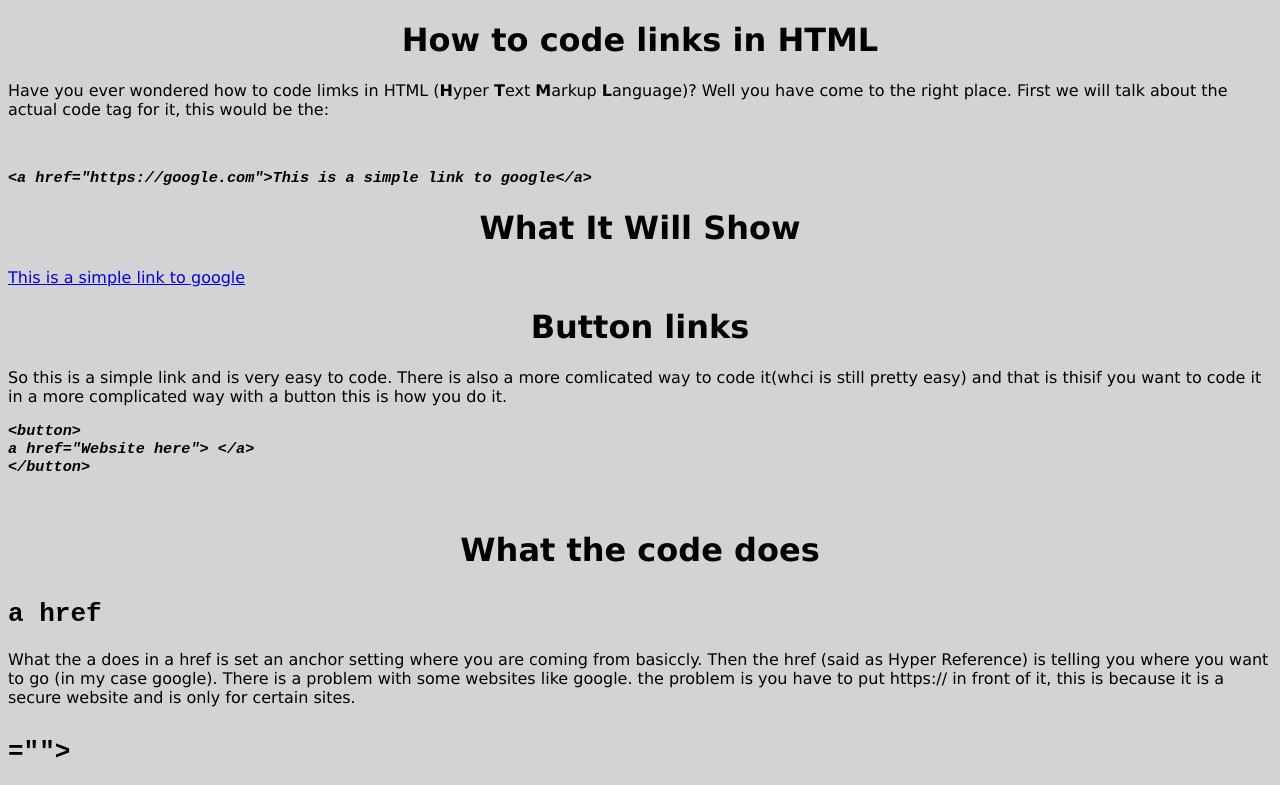
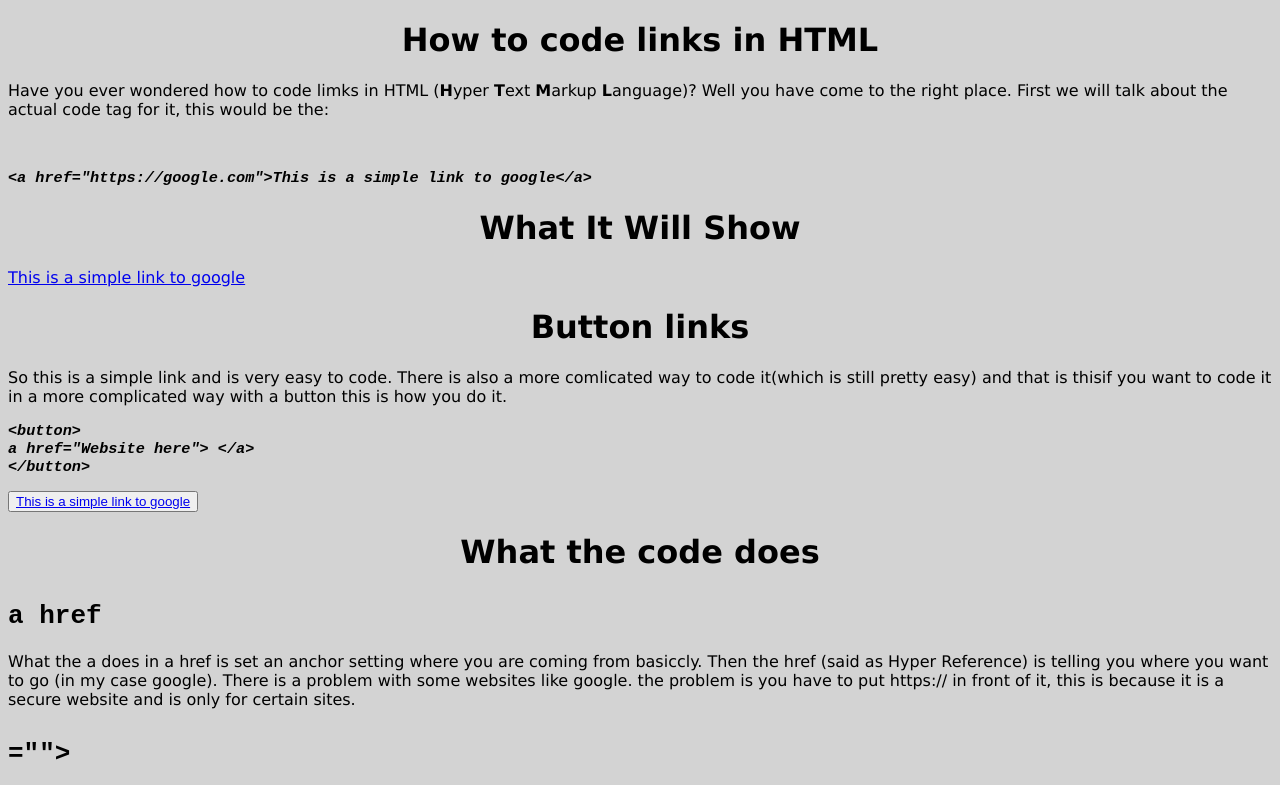
Before and after one commit to DdogN/HyperReferencesinHTML, a plain HTML site: page index.html in a window 1280 px wide. Shown: the top 785 px of the page. Drawn offline with Linux system fonts and the light colour scheme.

Commit message:
Update index.html

```diff
--- a/index.html
+++ b/index.html
@@ -22,9 +22,12 @@
         <a href="https://google.com/">This is a simple link to google</a>
         <br>
         <h1><center>Button links</center></h1>
-        <p>So this is a simple link and is very easy to code. There is also a more comlicated way to code it(whci is still pretty easy) and that is thisif you want to code it in a more complicated way with a button this is how you do it.</p>
+        <p>So this is a simple link and is very easy to code. There is also a more comlicated way to code it(which is still pretty easy) and that is thisif you want to code it in a more complicated way with a button this is how you do it.</p>
 
         <code><em><h3>&lt;button&gt;<br>a href="Website here"&gt; &lt;/a&gt;<br>&lt;/button&gt;</h3></em></code>
+        <button>
+            <a href="https://google.com">This is a simple link to google</a>
+        </button>
 
         <br>
         <h1><center>What the code does</center></h1>
```
